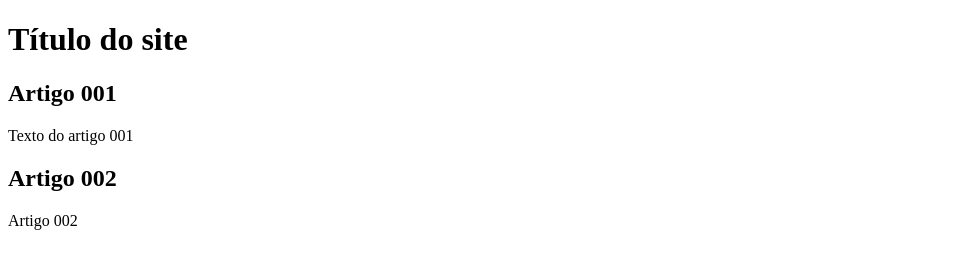
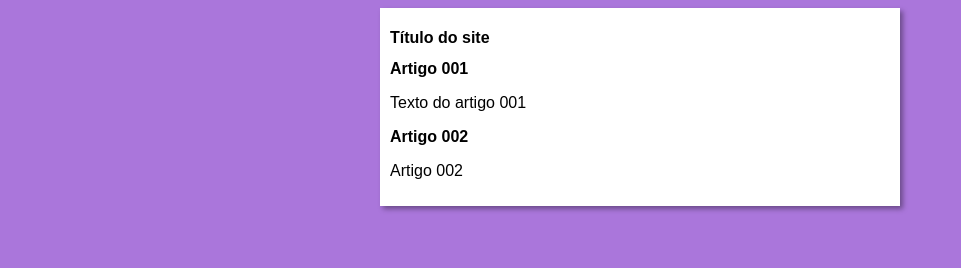
Before and after one commit to Marsola10/projeto-site, a plain HTML site: page index.html in a window 1280 px wide. Shown: the whole page, without its empty margins (0-961 px from the left). Drawn offline with Linux system fonts and the light colour scheme.

Commit message:
iniciei o design

```diff
--- /dev/null
+++ b/estilos/style.css
@@ -0,0 +1,17 @@
+* {
+    font-family: Arial, Helvetica, sans-serif;
+    font-size: 16px;
+}
+
+body {
+    background-color:rgb(170, 118, 219);
+
+}
+
+main {
+    background-color:white;
+    width: 500px;
+    margin: auto;
+    padding: 10px;
+    box-shadow: 3px 3px 5px rgba(0, 0, 0, 0.37);
+}
--- a/index.html
+++ b/index.html
@@ -4,6 +4,7 @@
     <meta charset="UTF-8">
     <meta name="viewport" content="width=device-width, initial-scale=1.0">
     <title>Título do Site</title>
+    <link rel="stylesheet" href="estilos/style.css">
 </head>
 <body>
     <main>
```
